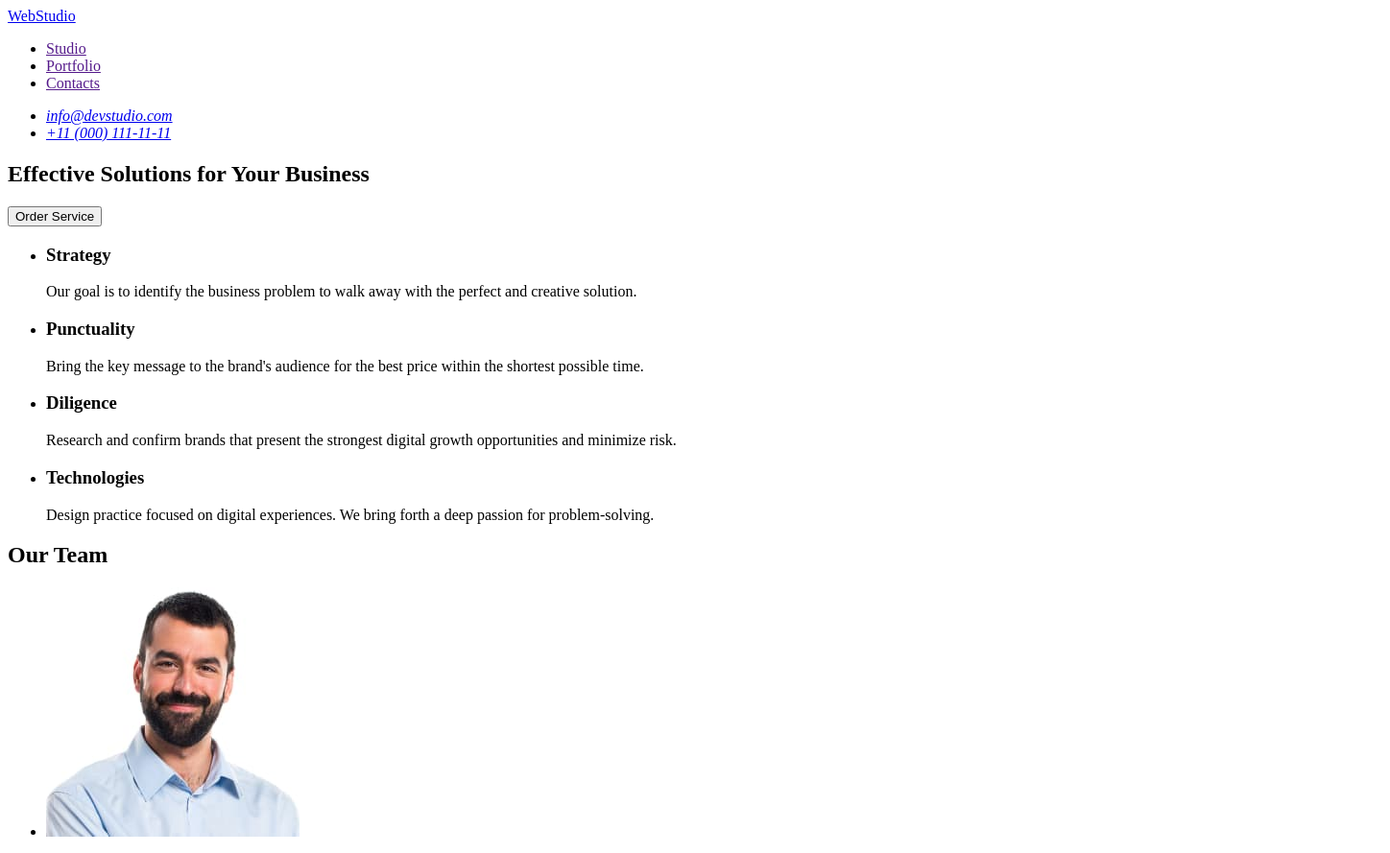
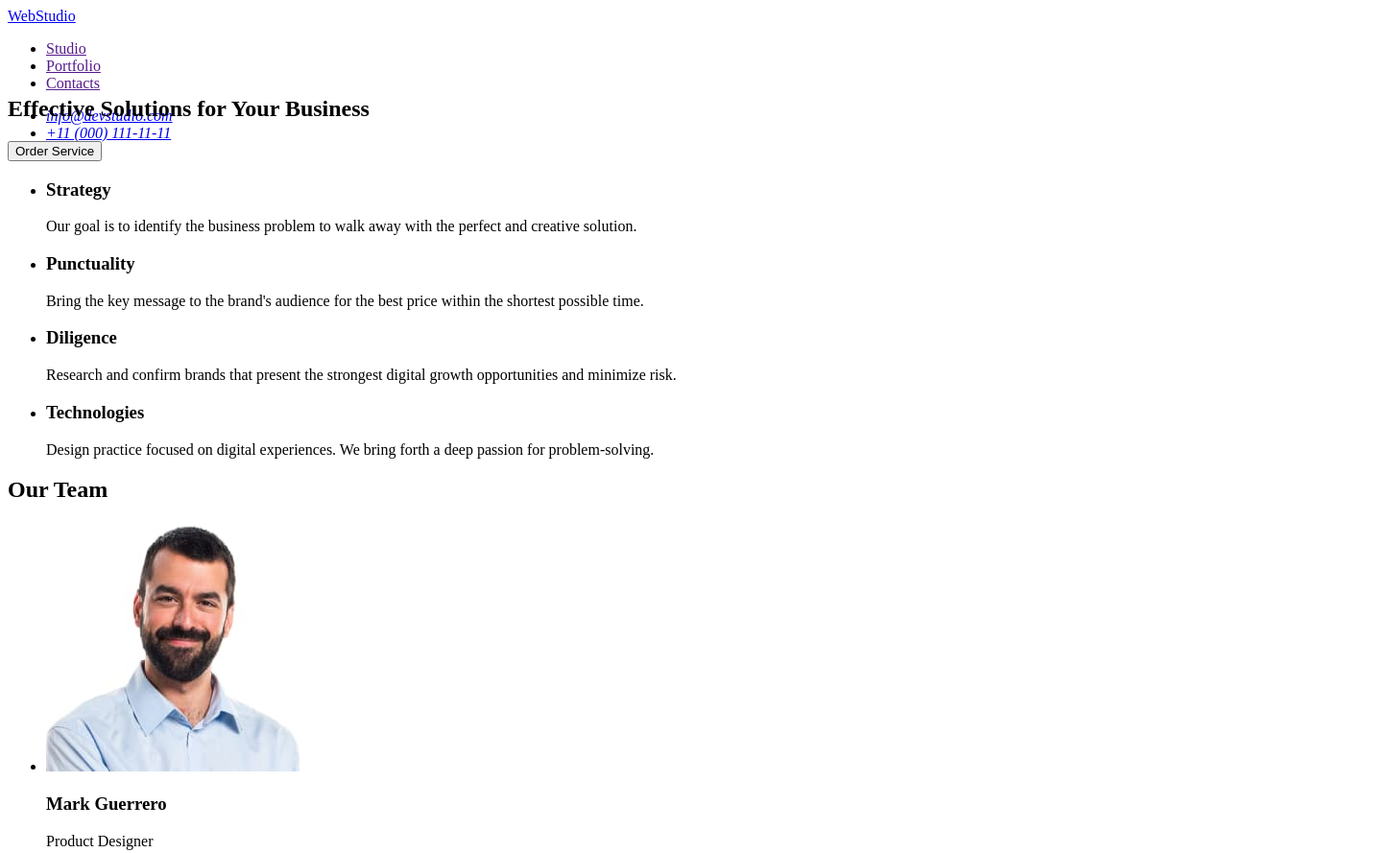
Before and after one commit to Mirka2310/goit-markup-hw-01, a plain HTML site: page index.html in a window 1280 px wide. Shown: the top 889 px of the page at 96% size, 1448 px wide, since content can reach past the window. Drawn offline with Linux system fonts and the light colour scheme.

Commit message:
idd index.html

```diff
--- a/css/styles.css
+++ b/css/styles.css
@@ -1,4 +1,4 @@
-.top line {
+.topline {
   width: 1440px;
   height: 72px;
   flex-shrink: 0;
--- a/index.html
+++ b/index.html
@@ -7,7 +7,7 @@
     <link rel="stylesheet" href="css/styles.css" />
   </head>
   <body>
-    <header class="top line">
+    <header class="topline">
       <nav>
         <a href="./index.html">WebStudio</a>
         <ul>
```
